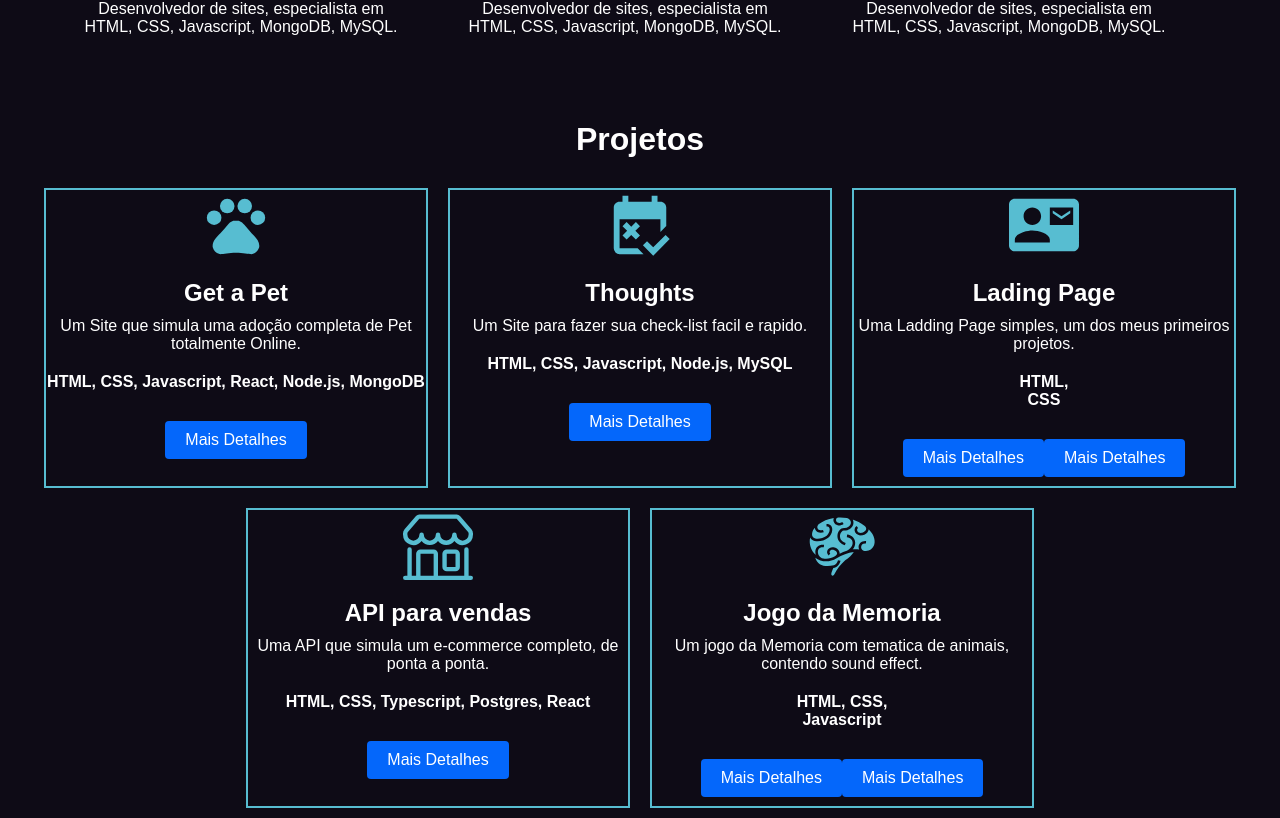
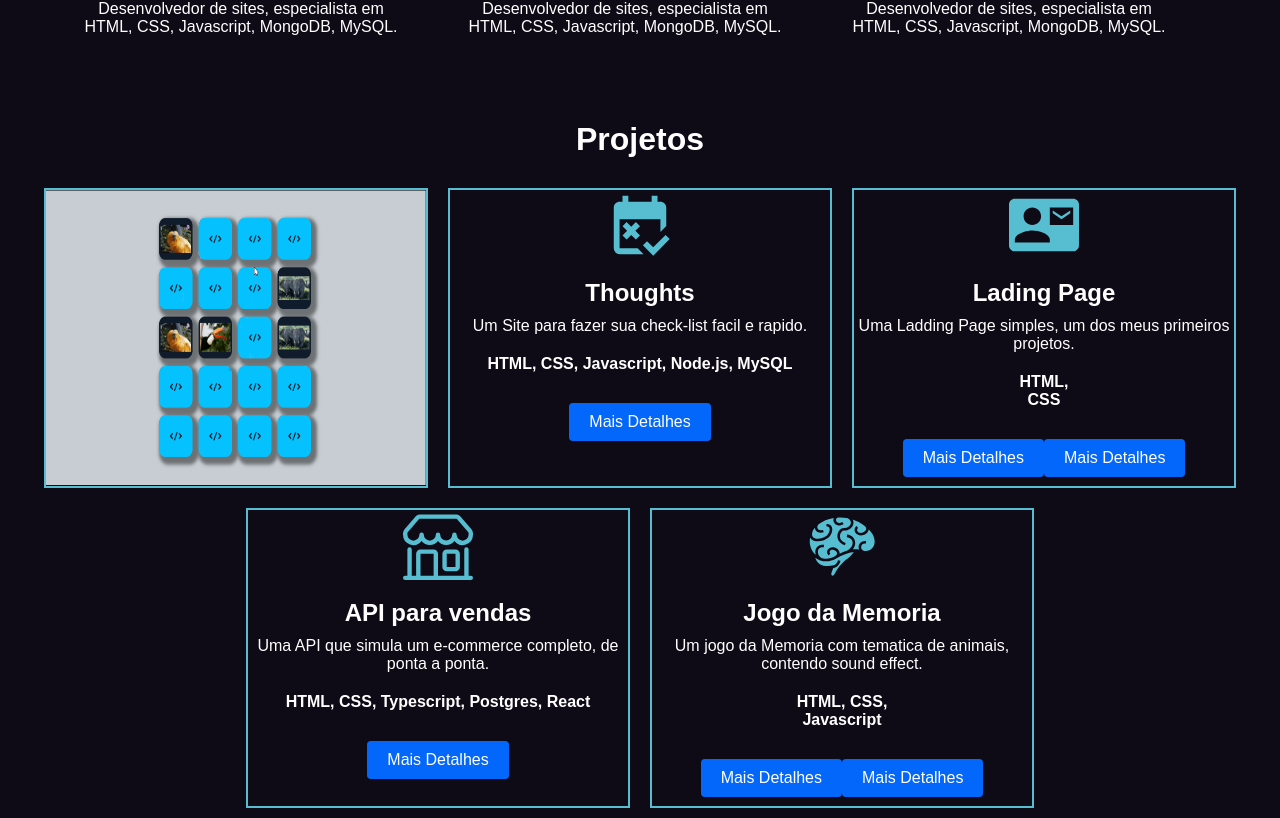
Before and after one commit to GustavoMen/Portfolio-Styled-components, a React (Create React App) app: page / in a window 1280 px wide. Shown: the part 1941-2759 px from the top of the page. Built offline with nearby package versions, Linux system fonts and the light colour scheme.

Commit message:
Home Services complete

```diff
--- a/src/components/ProjectsSection/ProjectsSection.elements.js
+++ b/src/components/ProjectsSection/ProjectsSection.elements.js
@@ -21,23 +21,6 @@ export const TabsContainer = styled.div`
   vertical-align: middle;
 `;
 
-export const BlocTabs = styled.div`
-  margin-top: 70px;
-  width: 100%;
-
-  button {
-    border-radius: 10px;
-    margin: 10px;
-    cursor: pointer;
-    width: 35%;
-    height: 50px;
-    border: none;
-    border-bottom: 3px solid #57bdd1;
-    background: #666666;
-    margin-top: 2px;
-  }
-`;
-
 export const ProjectTabs = styled.div`
   margin-top: 20px;
   width: 100%;
@@ -55,6 +38,23 @@ export const Project = styled.div`
   vertical-align: middle;
   margin: 10px;
   border: 2px solid #57bdd1;
+`;
+
+export const ProjectImage = styled.img`
+  width: 100%;
+  height: 100%;
+  transition: all 0.5s ease;
+
+  &:hover {
+    display: none;
+    pointer-events: none;
+  }
+`;
+
+export const ProjectHover = styled.div`
+transition: 0.5 ease
+  width: 100%;
+  height: 100%;
 `;
 
 export const ProjectImgOne = styled(MdOutlinePets)`
--- a/src/components/ProjectsSection/ProjectsSection.js
+++ b/src/components/ProjectsSection/ProjectsSection.js
@@ -6,6 +6,8 @@ import {
   TitleTabs,
   ProjectTabs,
   Project,
+  ProjectImage,
+  ProjectHover,
   ProjectImgOne,
   ProjectImgTwo,
   ProjectImgThree,
@@ -24,15 +26,21 @@ const ProjectsSection = () => {
         <TabsContainer>
           <ProjectTabs>
             <Project>
+              <ProjectHover>
+                <ProjectImage
+                  src={require("../../Images/JogodaMemoria.png")}
+                ></ProjectImage>
                 <ProjectImgOne></ProjectImgOne>
                 <ProjectName>Get a Pet</ProjectName>
                 <ProjectDescription>
-                Um Site que simula uma adoção completa de Pet totalmente Online.
+                  Um Site que simula uma adoção completa de Pet totalmente
+                  Online.
                 </ProjectDescription>
                 <ProjectTecnologies>
                   HTML, CSS, Javascript, React, Node.js, MongoDB
                 </ProjectTecnologies>
                 <Button Big>Mais Detalhes</Button>
+              </ProjectHover>
             </Project>
 
             <Project>
```
Lines whose indentation alone changed are shown as unchanged.
